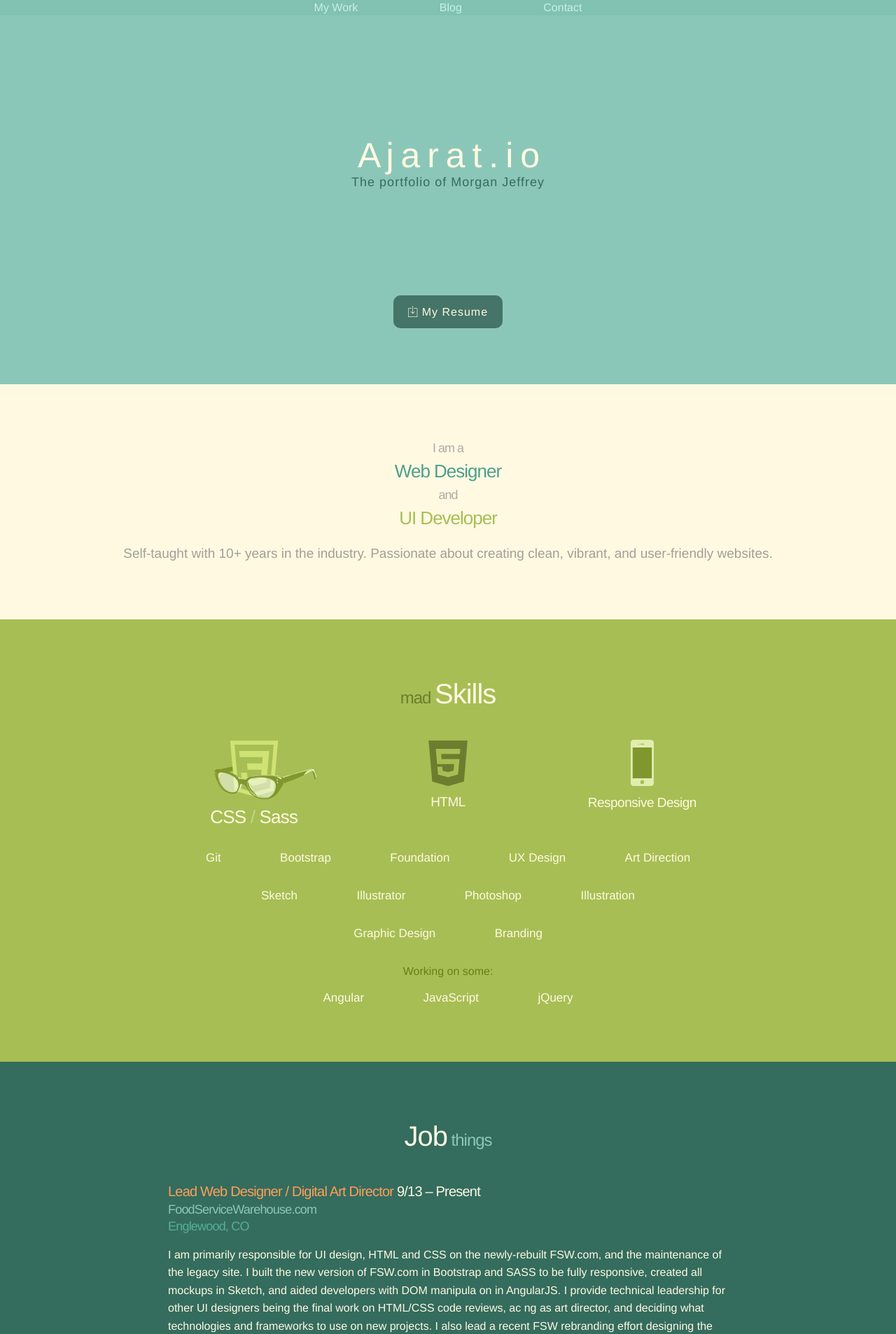
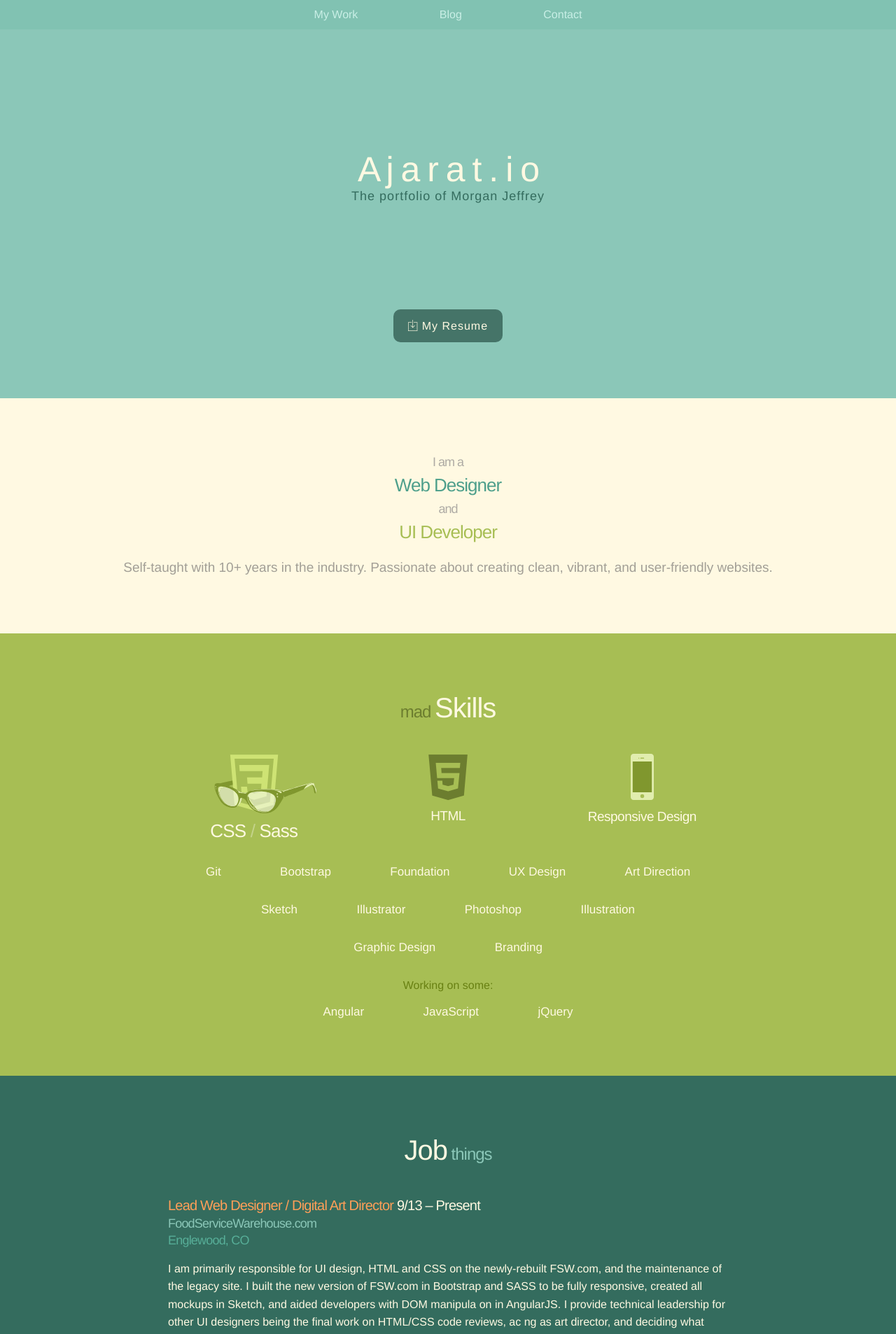
Before and after one commit to Ajarat/ajarat.github.io, a Jekyll site: the page built from index.html, in a window 1280 px wide. Shown: the top 1906 px of the page at 70% size. Built offline with Jekyll 4.4.1, drawn with Linux system fonts in a browser that asks for light colours.

Commit message:
Fixed list-inline header

```diff
--- a/_sass/_layout.scss
+++ b/_sass/_layout.scss
@@ -6,7 +6,7 @@ header {
   nav {
     text-align: center;
 
-    ul {
+    ul.list-inline {
       margin: $margin-large auto;
 
       li {
```
